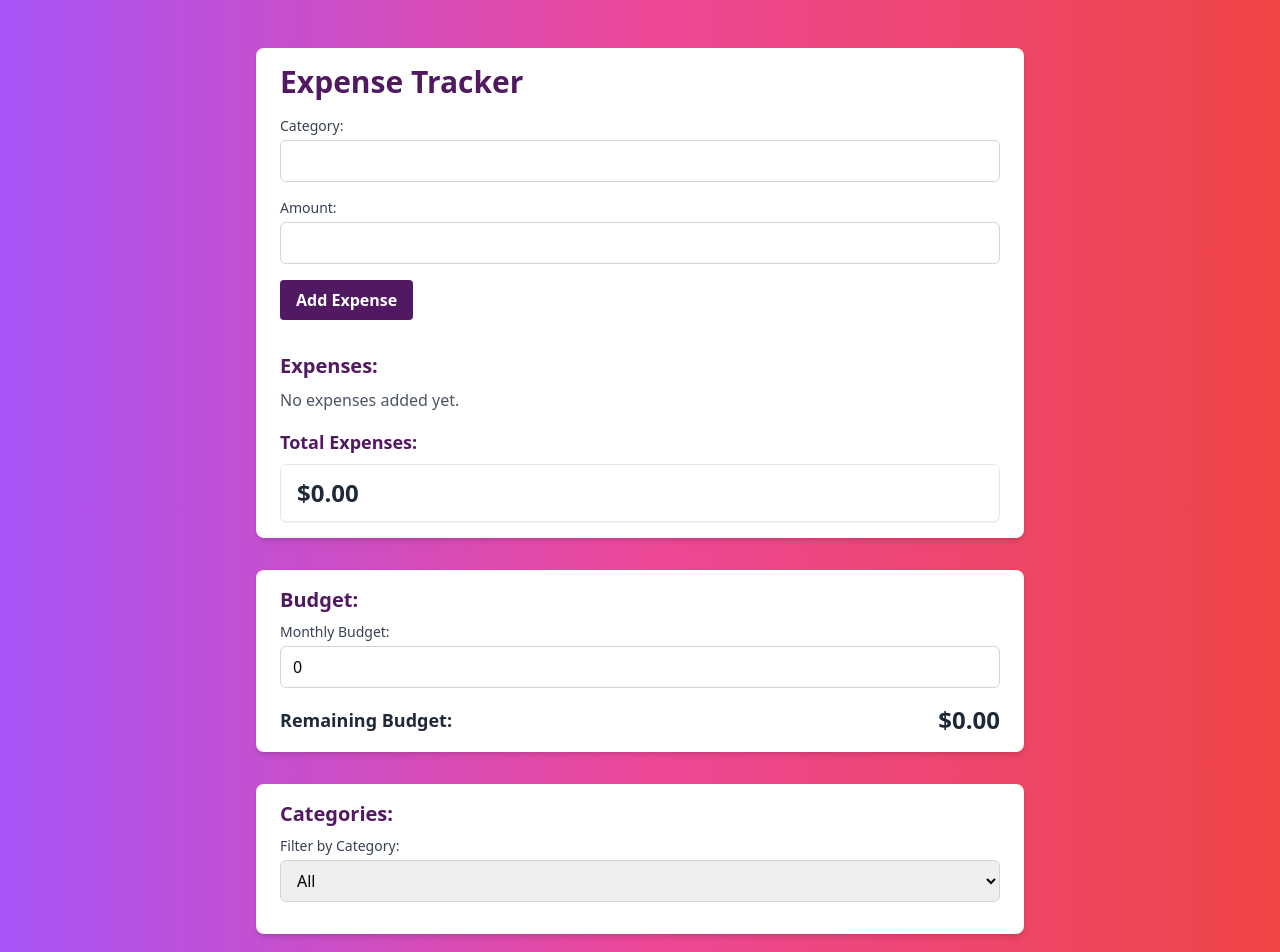
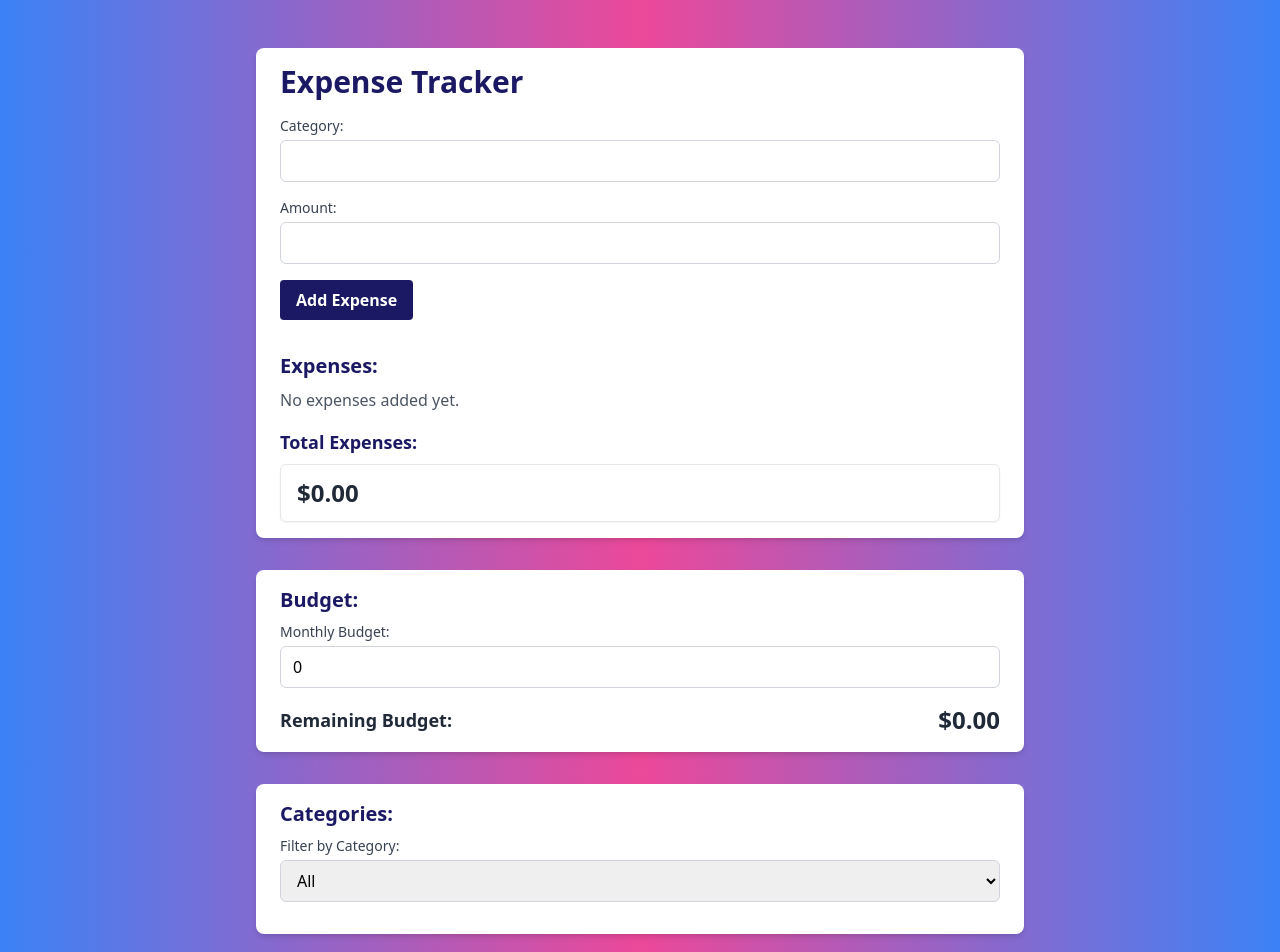
Before and after one commit to studenthub360/frontend, a React (Create React App) app: page /expense-tracker in a window 1280 px wide. Shown: the top 952 px of the page. Built offline with nearby package versions, Linux system fonts and the light colour scheme.

Commit message:
Update landing page and navbar styling

```diff
--- a/src/App.js
+++ b/src/App.js
@@ -21,7 +21,7 @@ function App() {
       <Route path="/scheduling" element={< Scheduling/>} />
       <Route path="/tasks" element={< Tasks/>} />
       <Route path="/tasksdah" element= {<Tasksdah/>} />
-      <Route path="/finance" element={< FinanceDashboard/>} />
+      <Route path="/financial" element={< FinanceDashboard/>} />
       <Route path="/expense-tracker" element={< ExpenseTracker/>} />
     </Routes>
   );
--- a/src/FinanceManagement/ExpenseTracker.jsx
+++ b/src/FinanceManagement/ExpenseTracker.jsx
@@ -53,10 +53,10 @@ const ExpenseTracker = () => {
   const categories = Array.from(new Set(expenses.map((expense) => expense.category)));
 
   return (
-    <div className="min-h-screen bg-gradient-to-r from-purple-500 via-pink-500 to-red-500 py-12 px-4 sm:px-6 lg:px-8">
+    <div className="min-h-screen bg-gradient-to-r from-blue-500 via-pink-500 to-blue-500 py-12 px-4 sm:px-6 lg:px-8">
       <div className="max-w-3xl mx-auto bg-white rounded-lg overflow-hidden shadow-md">
         <div className="px-6 py-4">
-          <h1 className="text-3xl font-bold mb-4 text-[#521963]">Expense Tracker</h1>
+          <h1 className="text-3xl font-bold mb-4 text-[#1b1963]">Expense Tracker</h1>
           <div className="mb-4">
             <label htmlFor="category" className="block text-sm font-medium text-gray-700 mb-1">
               Category:
@@ -84,13 +84,13 @@ const ExpenseTracker = () => {
           </div>
           <button
             onClick={handleAddExpense}
-            className="bg-[#521963] hover:bg-gradient-to-r from-purple-500 via-pink-500 to-red-500 text-white font-bold py-2 px-4 rounded transition duration-200"
+            className="bg-[#1b1963] hover:bg-gradient-to-r from-purple-500 via-pink-500 to-red-500 text-white font-bold py-2 px-4 rounded transition duration-200"
           >
             Add Expense
           </button>
         </div>
         <div className="px-6 py-4">
-          <h2 className="text-xl font-bold mb-2 text-[#521963]">Expenses:</h2>
+          <h2 className="text-xl font-bold mb-2 text-[#1b1963]">Expenses:</h2>
           {expenses.length > 0 ? (
             <ul>
               {filteredExpenses.map((expense, index) => (
@@ -126,7 +126,7 @@ const ExpenseTracker = () => {
             <p className="text-gray-600">No expenses added yet.</p>
           )}
           <div className="mt-4">
-            <h3 className="text-lg font-bold mb-2 text-[#521963]">Total Expenses:</h3>
+            <h3 className="text-lg font-bold mb-2 text-[#1b1963]">Total Expenses:</h3>
             <div className="bg-white px-4 py-3 border rounded-md shadow-sm">
               <span className="text-2xl font-bold text-gray-800">${totalExpenses.toFixed(2)}</span>
             </div>
@@ -135,7 +135,7 @@ const ExpenseTracker = () => {
       </div>
       <div className="mt-8 max-w-3xl mx-auto bg-white rounded-lg overflow-hidden shadow-md">
         <div className="px-6 py-4">
-          <h2 className="text-xl font-bold mb-2 text-[#521963]">Budget:</h2>
+          <h2 className="text-xl font-bold mb-2 text-[#1b1963]">Budget:</h2>
           <div className="mb-4">
             <label htmlFor="budget" className="block text-sm font-medium text-gray-700 mb-1">
               Monthly Budget:
@@ -157,7 +157,7 @@ const ExpenseTracker = () => {
       </div>
       <div className="mt-8 max-w-3xl mx-auto bg-white rounded-lg overflow-hidden shadow-md">
         <div className="px-6 py-4">
-          <h2 className="text-xl font-bold mb-2 text-[#521963]">Categories:</h2>
+          <h2 className="text-xl font-bold mb-2 text-[#1b1963]">Categories:</h2>
           <div className="mb-4">
             <label htmlFor="filterCategory" className="block text-sm font-medium text-gray-700 mb-1">
               Filter by Category:
@@ -198,7 +198,7 @@ const ExpenseTracker = () => {
       </div>
       <div className="mt-8 max-w-3xl mx-auto bg-white rounded-lg overflow-hidden shadow-md">
         <div className="px-6 py-4">
-          <h2 className="text-xl font-bold mb-2 text-[#521963]">Reports:</h2>
+          <h2 className="text-xl font-bold mb-2 text-[#1b1963]">Reports:</h2>
           <p className="text-gray-600">Generate reports to visualize your spending habits.</p>
           {/* Add report generation and visualization logic using charting libraries */}
         </div>
--- a/src/FinanceManagement/LandingPage.jsx
+++ b/src/FinanceManagement/LandingPage.jsx
@@ -4,10 +4,10 @@ import Hero from "./hero";
 
 const landingpage = () => {
   return (
-    <div className="bg-[#F0F9FB] min-h-screen">
+    <>
       <Navbar />
       <Hero />
-    </div>
+    </>
   );
 };
 
--- a/src/FinanceManagement/hero.jsx
+++ b/src/FinanceManagement/hero.jsx
@@ -1,27 +1,35 @@
 import React from "react";
-import { TypeAnimation } from 'react-type-animation';
+import { TypeAnimation } from "react-type-animation";
 import { Link } from "react-router-dom";
 
 const Hero = () => {
   return (
-    <div className='text-white w-screen h-screen flex items-center justify-center bg-purple-300'>
-      <div className='max-w-[800px] mx-auto text-center'>
-        <p className='text-black font-bold p-2'>Track Your Expenses</p>
-        <h1 className='md:text-7xl sm:text-6xl text-4xl text-white font-bold md:py-6'>Spend w Me.</h1>
-        <div className='flex justify-center items-center'>
-          <p className='md:text-5xl sm:text-4xl text-xl font-bold py-4'>Take control of your</p>
+    <div className="text-white w-screen h-screen flex items-center justify-center bg-[#F0F9FB]">
+      <div className="max-w-[800px] mx-auto text-center">
+        <p className="text-black font-bold p-2">Track Your Expenses</p>
+        <h1 className="md:text-7xl sm:text-6xl text-4xl text-[#3B50FE] font-bold md:py-6">
+          Spend w Me.
+        </h1>
+        <div className="flex justify-center items-center">
+          <p className="md:text-5xl sm:text-4xl text-[#3B50FE] text-xl font-bold py-4">
+            Take control of your
+          </p>
           <TypeAnimation
-            className='md:text-5xl sm:text-4xl text-xl font-bold md:pl-4 pl-2 text-black'
-            sequence={[' Spending.', 1000, ' Finances.', 1000]}
+            className="md:text-5xl sm:text-4xl text-xl font-bold md:pl-4 pl-2 text-black"
+            sequence={[" Spending.", 1000, " Finances.", 1000]}
             wrapper="span"
             speed={10}
             repeat={Infinity}
           />
         </div>
         <div>
-          <p className='md:text-2xl text-xl font-bold text-black'>Monitor and manage your expenses with ease.</p>
+          <p className="md:text-2xl text-xl font-bold text-black">
+            Monitor and manage your expenses with ease.
+          </p>
           <Link to="/expense-tracker">
-            <button className='bg-[#703483] hover:bg-gradient-to-r from-purple-500 via-pink-500 to-red-500 w-[200px] rounded-md font-medium my-6 mx-auto py-3 text-black'>Get Started</button>
+            <button className="bg-[#3B50FE] hover:bg-gradient-to-r from-blue-500 via-pink-500 to-blue-500 w-[200px] rounded-md font-medium my-6 mx-auto py-3 text-black">
+              Get Started
+            </button>
           </Link>
         </div>
       </div>
--- a/src/FinanceManagement/navbar.jsx
+++ b/src/FinanceManagement/navbar.jsx
@@ -10,20 +10,20 @@ const Navbar = () => {
   };
 
   return (
-    <div className='flex justify-between items-center h-24 max-w-full mx-auto px-4 bg-black text-white'>
-      <h1 className='w-full text-3xl font-bold text-[#703483]'>Spend w Me.</h1>
+    <div className='flex justify-between items-center h-24 max-w-full mx-auto px-4 bg-white text-black'>
+      <h1 className='w-full text-3xl font-bold text-[#3B50FE]'>Spend w Me.</h1>
       <ul className='hidden md:flex'>
-        <li className='p-4 hover:scale-105 duration-300 hover:text-[#703483]'><Link to="/">Home</Link></li>
-        <li className='p-4 hover:scale-105 duration-300 hover:text-[#703483]'><Link to="/company">Company</Link></li>
-        <li className='p-4 hover:scale-105 duration-300 hover:text-[#703483]'><Link to="/resources">Resources</Link></li>
-        <li className='p-4 hover:scale-105 duration-300 hover:text-[#703483]'><Link to="/about">About</Link></li>
-        <li className='p-4 hover:scale-105 duration-300 hover:text-[#703483]'><Link to="/contact">Contact</Link></li>
+        <li className='p-4 hover:scale-105 duration-300 hover:text-[#3B50FE]'><Link to="/">Home</Link></li>
+        <li className='p-4 hover:scale-105 duration-300 hover:text-[#3B50FE]'><Link to="/company">Company</Link></li>
+        <li className='p-4 hover:scale-105 duration-300 hover:text-[#3B50FE]'><Link to="/resources">Resources</Link></li>
+        <li className='p-4 hover:scale-105 duration-300 hover:text-[#3B50FE]'><Link to="/about">About</Link></li>
+        <li className='p-4 hover:scale-105 duration-300 hover:text-[#3B50FE]'><Link to="/contact">Contact</Link></li>
       </ul>
       <div onClick={handleNav} className='block md:hidden'>
         {nav ? <AiOutlineClose size={20} /> : <AiOutlineMenu size={20} />}
       </div>
       <div className={nav ? 'fixed left-0 top-0 w-[60%] h-full border-r border-r-gray-900 bg-[#000300] ease-in-out duration-500' : 'fixed left-[-100%]'}>
-        <h1 className='w-full text-3xl font-bold text-[#703483] m-4'>Spend w Me.</h1>
+        <h1 className='w-full text-3xl font-bold text-[#3B50FE] m-4'>Spend w Me.</h1>
         <ul className='p-4 uppercase'>
           <li className='p-4 border-b border-gray-600'><Link to="/">Home</Link></li>
           <li className='p-4 border-b border-gray-600'><Link to="/company">Company</Link></li>
```
